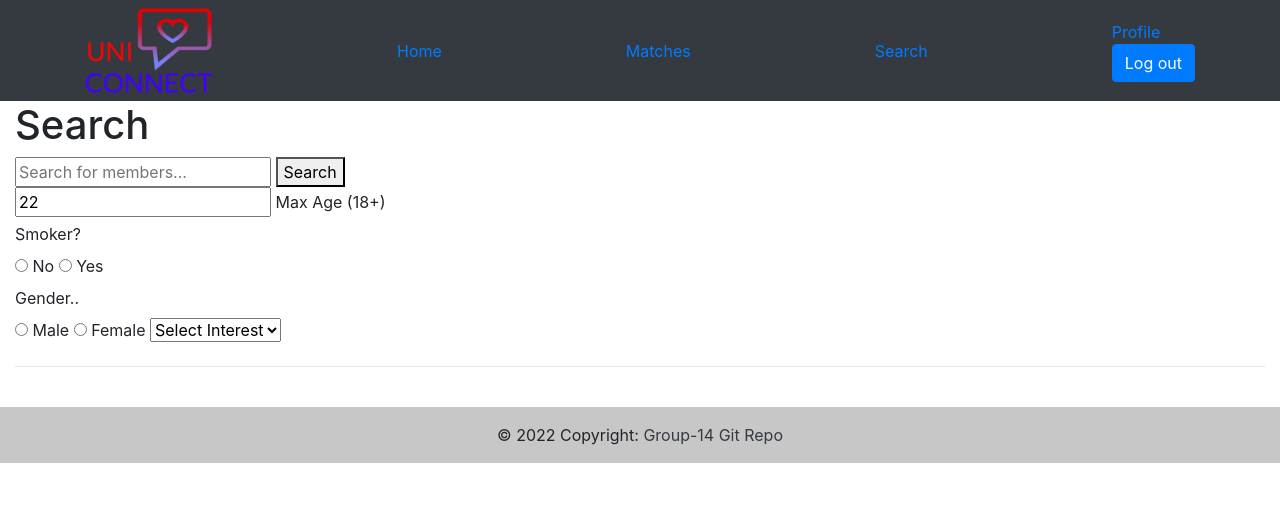
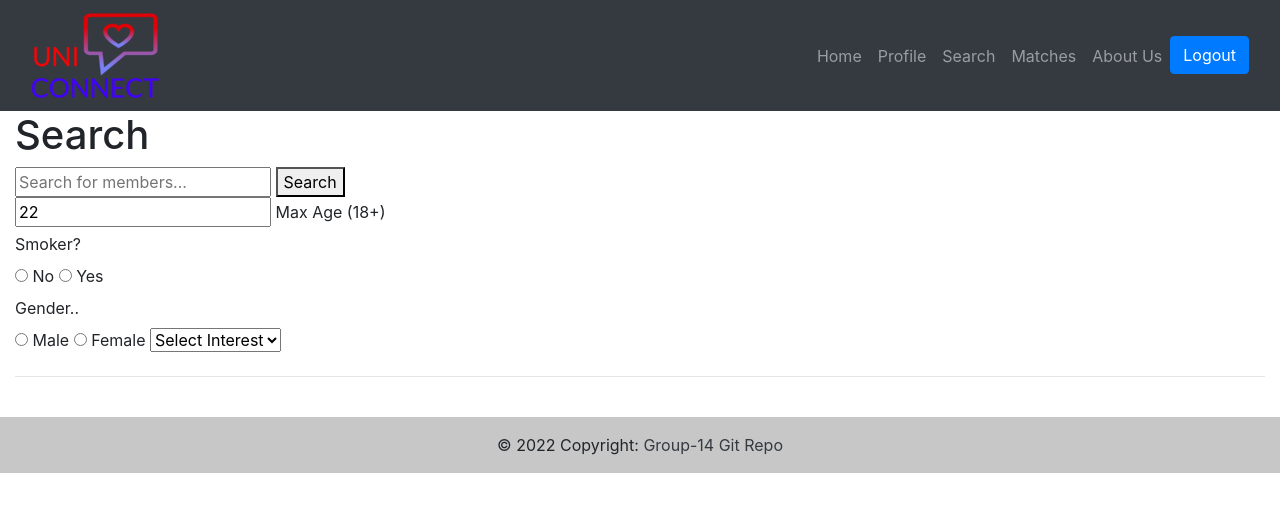
Before and after one commit to Chedz/CS4116, a PHP site: page /search.php in a window 1280 px wide. Shown: the top 512 px of the page. Run offline with PHP 8.4, Linux system fonts and the light colour scheme; the visitor is signed in with stand-in values (Sample User, id 1).

Commit message:
Update search.php
New Nav bar implemented

```diff
--- a/search.php
+++ b/search.php
@@ -35,32 +35,41 @@
   </style>
  </head>
  <body>
-<!-- Navbar-->
-     <nav class="navbar navbar-dark bg-dark">
-       <div class="container">
-       <!-- <div class="navbar-header">
-         <a class="navbar-brand" href="#">WebSiteName</a>
-       </div> -->
-       <a href="home.php" class="navbar-left"><img src="images/uniConnectLogo.png"></a>
-       <ul class="nav navbar-nav">
-         <li class="active"><a href="home.php">Home</a></li>
-       </ul>
-       <ul class="nav navbar-nav">
-         <li><a href="connections.php">Matches</a></li>
-       </ul>
-       <ul class="nav navbar-nav">
-         <li><a href="search.php">Search</a></li>
-       </ul>
-       <ul class="nav navbar-nav navbar-right">
-         <li><a href="profilePage.php"><span class="glyphicon glyphicon-user"></span> Profile</a></li>
-         <!-- <li><a href="login.php"><span class="glyphicon glyphicon-log-in"></span> Login</a></li> -->
-         <form method="post">
+<nav class="navbar navbar-expand-md navbar-dark bg-dark sticky-top">
+   <div class="container-fluid">
+   <a class= "navbar-brand" href="index.php"><img src="images/uniConnectLogo.png"></a>
+   <button class="navbar-toggler" type="button" data-toggle="collapse"
+   data-target="#navbarResponsive">
+        <span class="navbar=toggler-icon"></span>
+    </button>
+    <div class="collapse navbar-collapse" id="navbarResponsive">
+        <ul class="navbar-nav ml-auto">
+            <li class="nav-item">
+                <a class="nav-link" href="index.php">Home</a>
+            </li>
+
+            <li class="nav-item">
+                <a class="nav-link" href="profilePage.php"><span class="glyphicon glyphicon-user"></span> Profile</a>
+            </li>
+
+            <li class="nav-item">
+                <a class="nav-link" href="search.php"><span class="glyphicon glyphicon-user"></span> Search</a>
+            </li>
+
+            <li class="nav-item">
+                <a class="nav-link" href="connections.php"><span class="glyphicon glyphicon-user"></span> Matches</a>
+            </li>
+
+            <li class="nav-item">
+                <a class="nav-link" href="#">About Us</a>
+            </li>
+
+            <form method="post">
              <input type="submit" name="buttonLogOut"
-                     class="btn btn-primary" value="Log out" />
+                     class="btn btn-primary" value="Logout" />
          </form>
-       </ul>
-     </div>
-     </nav>
+ </div>
+ </nav>
 
 
 <!--Search Feed Here-->
```
